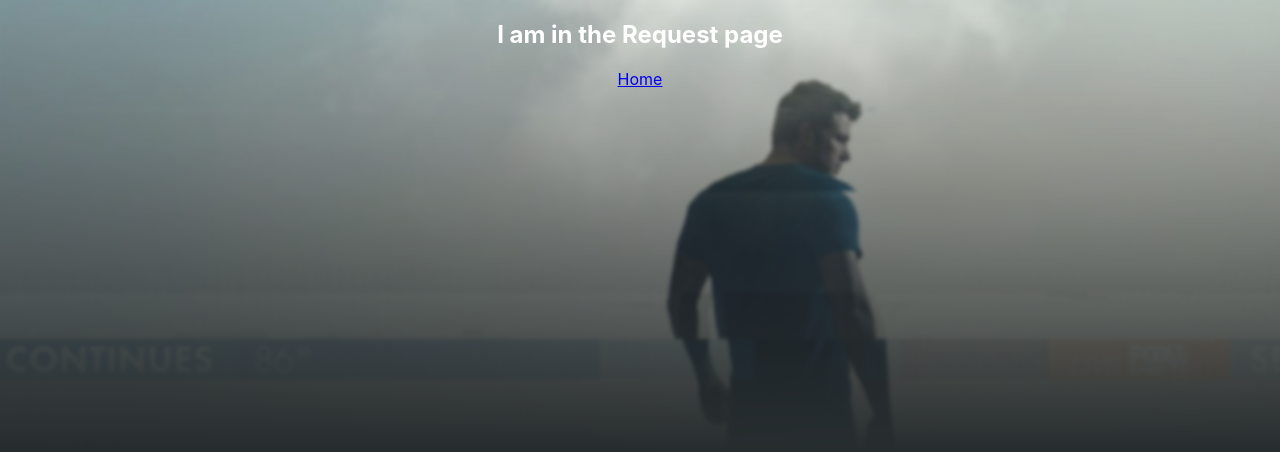
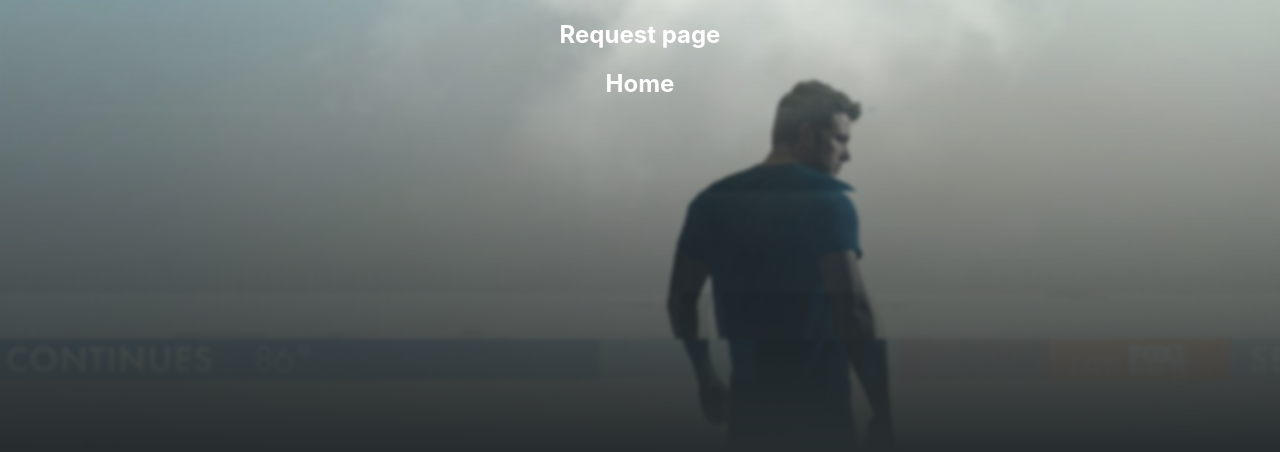
Before and after one commit to JBernardoRebelo/Bee-Watching, a React (Create React App) app: page /Request in a window 1280 px wide. Shown: the top 452 px of the page. Built offline with nearby package versions, Linux system fonts and the light colour scheme.

Commit message:
routing styling

```diff
--- a/src/Components/Awards.js
+++ b/src/Components/Awards.js
@@ -5,10 +5,8 @@ export default function Awards()
 {
     return(
         <div>
-            <h1>I am in the Awards page</h1>
-            <Link to="/">Home</Link>
+            <h1>Awards page</h1>
+            <h2><Link className="linkStyle" to="/">Home</Link></h2>
         </div>
-
-
     )
 }
--- a/src/Components/Draw.js
+++ b/src/Components/Draw.js
@@ -5,9 +5,8 @@ export default function Draw()
 {
     return(
         <div>
-            <h1>I am in the Draw page</h1>
-            <Link to="/">Home</Link>
+            <h1>Draw page</h1>
+            <h2><Link className="linkStyle" to="/">Home</Link></h2>
         </div>
-
     )
 }
--- a/src/Components/Request.js
+++ b/src/Components/Request.js
@@ -4,9 +4,10 @@ export default function Request()
 {
     return(
         <div>
-            <h1>I am in the Request page</h1>
-            <Link to="/">Home</Link>
+            <div>
+                <h1>Request page</h1>
+                <h2><Link className="linkStyle" to="/">Home</Link></h2>
+            </div>
         </div>
-
     )
 }
--- a/src/Style.jsx
+++ b/src/Style.jsx
@@ -38,7 +38,8 @@ export const _navStyle = styled.section `
 
     .seasonLayout{
         position: absolute;
-        margin-left: 20px;
+        margin-top: -20px;
+        margin-left: 25px;
     }
 
     .navBarClick{
@@ -133,12 +134,7 @@ export const _currentMovie = styled.section`
         margin: 50px;
         display: flexbox;
         justify-content: center;
-<<<<<<< HEAD
         word-spacing: 10px;
-=======
-
-
->>>>>>> origin/navBar
     }
 
     .currentMovieInfo{
```
